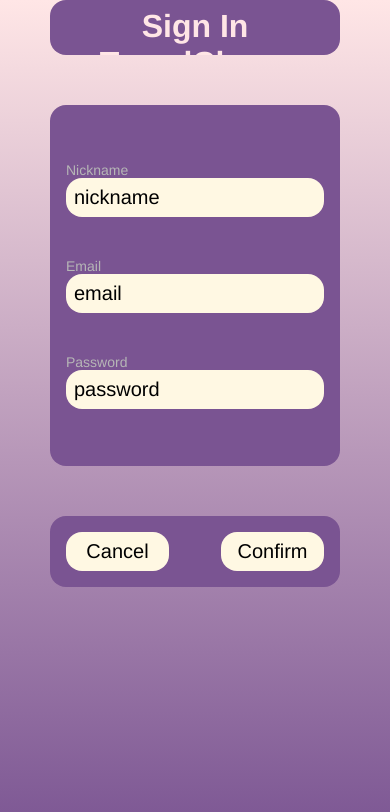
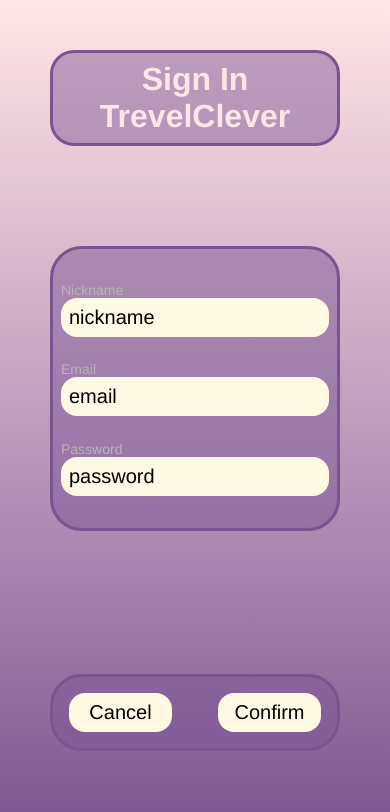
Before and after one commit to TrueBass/trevelClever, a React Native app: screen / in a window 390 px wide. Shown: the top 812 px of the page. Built offline with nearby package versions, Linux system fonts and the light colour scheme; no server answers.

Commit message:
created screen SignForm in screens folder where were moved all components and fuctions related to user signing in: userInput variables, button handlers, backend logic

```diff
--- a/App.js
+++ b/App.js
@@ -1,5 +1,5 @@
 // react components imports
-import {useState} from 'react';
+import { useState } from 'react';
 import {
   StyleSheet,
   View,
@@ -15,105 +15,17 @@
 
 // custom components imports:
 // for code minimalization
-import Title from './components/Title';
-import InputField from './components/InputField';
-import PrimaryButton from './components/PrimaryButton';
+import SigninForm from './screens/SinginForm';
 
 export default function App() {
 
-  const [userInputNickname, setUserInputNickname] = useState('');
-  const [userInputEmail, setUserInputEmail] = useState('');
-  const [userInputPasswd, setUserInputPasswd] = useState('');
-
-  function confirmButtonHandler (){
-    if (userInputEmail.trim() === '' ||
-        userInputNickname.trim() === '' ||
-        userInputPasswd.trim() === '') {
-      alert('Please fill in all fields.');
-      cancelButtonHandler();
-      return;
-    }
-
-    const userData = {
-      nickname: userInputNickname,
-      email: userInputEmail,
-      password: userInputPasswd
-    };
-
-    const newKey = push(child(ref(db), 'users')).key;
-
-    set(ref(db, 'users/' + newKey), userData).then(() => {
-      Alert.alert(
-        "Registration Successful",
-        "U have been registered successfully"
-      );
-      setUserInputEmail('');
-      setUserInputPasswd('');
-      setUserInputNickname('');
-    }).catch((error) => {
-      Alert.alert(
-      "Registration Fail",
-      "An error occured during registration");
-      console.log("Registration failed",error);
-    });
-  }
-
-  function cancelButtonHandler(){
-    if(!(userInputEmail || userInputNickname || userInputPasswd))
-      return;
-    setUserInputEmail('');
-    setUserInputPasswd('');
-    setUserInputNickname('');
-  }
-
   return (
-    <LinearGradient colors={['#FFE6E6','#7a5492']} style={styles.gradientComponent}>
+    <LinearGradient
+      colors={['#FFE6E6','#7a5492']}
+      style={styles.gradientComponent}
+    >
       <SafeAreaView style={styles.gradientComponent}>
-        <View style={styles.textDash}>
-          <Title>Sign In TrevelClever</Title>
-        </View>
-        <View style={styles.mainScreen}>
-          <View style={styles.textInputView}>
-            <InputField
-              fieldName={'Nickname'}
-              placeholder={'nickname'}
-              onChangeText={(userNicknameValue) => {
-                setUserInputNickname(userNicknameValue)
-              }}
-              value={userInputNickname}
-            />
-            <InputField
-              fieldName={'Email'}
-              placeholder={'email'}
-              value={userInputEmail}
-              onChangeText={(userEmailValue) =>
-                setUserInputEmail(userEmailValue)
-              }
-            />
-            <InputField
-              fieldName={'Password'}
-              placeholder={'password'}
-              value={userInputPasswd}
-              onChangeText={(userPasswdValue) =>
-                setUserInputPasswd(userPasswdValue)
-              }
-            />
-          </View>
-          <View style={styles.buttonsComponent}>
-            <View style={styles.buttonsBackGround}>
-              <PrimaryButton
-                onPress={cancelButtonHandler}
-              >
-                Cancel
-              </PrimaryButton>
-              <PrimaryButton
-                onPress={confirmButtonHandler}
-              >
-                Confirm
-              </PrimaryButton>
-            </View>
-          </View>
-        </View>
+        <SigninForm />
       </SafeAreaView>
     </LinearGradient>
   );
@@ -125,44 +37,4 @@
     flexDirection: 'column',
     justifyContent: 'center'
   },
-  mainScreen: {
-    flex: 20,
-    flexDirection: 'column',
-    justifyContent: 'space-around',
-  },
-  textDash: {
-    flex: 1,
-    padding: 8,
-    marginHorizontal: 50,
-    borderRadius: 16,
-    backgroundColor: '#7a5492',
-    overflow: 'hidden'
-  },
-  textInputView: {
-    flex: 1,
-    flexDirection: 'column',
-    justifyContent: 'space-evenly',
-    margin: 50,
-    padding: 16,
-    borderRadius: 16,
-    backgroundColor: '#7a5492',
-    overflow: 'hidden'
-  },
-  buttonsComponent: {
-    flex: 1,
-    flexDirection: 'row',
-    justifyContent: 'center',
-    alignItems: 'baseline',
-  },
-  buttonsBackGround: {
-    flex: 1,
-    flexDirection: 'row',
-    justifyContent: 'space-between',
-    alignContent: 'space-between',
-    padding: 16,
-    marginHorizontal: 50,
-    borderRadius: 16,
-    backgroundColor: '#7a5492',
-    overflow: 'hidden'
-  }
 });
--- /dev/null
+++ b/screens/SinginForm.js
@@ -0,0 +1,155 @@
+import { View, StyleSheet, Alert } from "react-native";
+import { useState } from "react";
+
+import { db } from "../backend/config"
+import { ref, set, push, child } from "firebase/database";
+
+import Title from '../components/Title';
+import InputField from '../components/InputField';
+import PrimaryButton from '../components/PrimaryButton';
+
+function SigninForm(){
+
+    const [userInputNickname, setUserInputNickname] = useState('');
+    const [userInputEmail, setUserInputEmail] = useState('');
+    const [userInputPasswd, setUserInputPasswd] = useState('');
+
+    function confirmButtonHandler (){
+        if (userInputEmail.trim() === '' ||
+            userInputNickname.trim() === '' ||
+            userInputPasswd.trim() === '') {
+          alert('Please fill in all fields.');
+          cancelButtonHandler();
+          return;
+        }
+
+        const userData = {
+          nickname: userInputNickname,
+          email: userInputEmail,
+          password: userInputPasswd
+        };
+
+        const newKey = push(child(ref(db), 'users')).key;
+
+        set(ref(db, 'users/' + newKey), userData).then(() => {
+          Alert.alert(
+            "Registration Successful",
+            "U have been registered successfully"
+          );
+          setUserInputEmail('');
+          setUserInputPasswd('');
+          setUserInputNickname('');
+        }).catch((error) => {
+          Alert.alert(
+          "Registration Fail",
+          "An error occured during registration");
+          console.log("Registration failed",error);
+        });
+      }
+
+      function cancelButtonHandler(){
+        if(!(userInputEmail || userInputNickname || userInputPasswd))
+          return;
+        setUserInputEmail('');
+        setUserInputPasswd('');
+        setUserInputNickname('');
+      }
+
+    return (
+        <View style={styles.mainScreen}>
+            <View style={styles.textDash}>
+                <Title>Sign In TrevelClever</Title>
+            </View>
+            <View style={styles.inputComponent}>
+                <InputField
+                    fieldName={'Nickname'}
+                    placeholder={'nickname'}
+                    onChangeText={(userNicknameValue) => {
+                        setUserInputNickname(userNicknameValue)
+                    }}
+                    value={userInputNickname}
+                />
+                <InputField
+                    fieldName={'Email'}
+                    placeholder={'email'}
+                    value={userInputEmail}
+                    onChangeText={(userEmailValue) =>
+                        setUserInputEmail(userEmailValue)
+                    }
+                />
+                <InputField
+                    fieldName={'Password'}
+                    placeholder={'password'}
+                    value={userInputPasswd}
+                    onChangeText={(userPasswdValue) =>
+                        setUserInputPasswd(userPasswdValue)
+                    }
+                />
+            </View>
+            <View style={styles.buttonsComponent}>
+                <View style={styles.buttonsBackGround}>
+                    <PrimaryButton
+                        onPress={cancelButtonHandler}
+                    >
+                        Cancel
+                    </PrimaryButton>
+                    <PrimaryButton
+                        onPress={confirmButtonHandler}
+                    >
+                        Confirm
+                    </PrimaryButton>
+                </View>
+            </View>
+        </View>
+    );
+}
+
+export default SigninForm;
+
+const styles = StyleSheet.create({
+    mainScreen: {
+        flex: 1,
+        flexDirection: 'column',
+        justifyContent: 'space-evenly',
+      },
+      textDash: {
+        padding: 8,
+        margin: 50,
+        borderRadius: 24,
+        borderWidth: 3,
+        backgroundColor: "#7a549277",
+        borderColor: '#7a5492',
+        overflow: 'hidden',
+      },
+      inputComponent: {
+        flex: 10,
+        flexDirection: 'column',
+        justifyContent: 'space-evenly',
+        padding: 8,
+        margin: 50,
+        borderRadius: 32,
+        borderWidth: 3,
+        backgroundColor: "#7a549277",
+        borderColor: '#7a5492',
+        overflow: 'hidden'
+      },
+      buttonsComponent: {
+        flex: 10,
+        flexDirection: 'row',
+        justifyContent: 'space-evenly',
+        alignItems: 'center',
+        marginHorizontal: 50,
+      },
+      buttonsBackGround: {
+        flex: 1,
+        flexDirection: 'row',
+        justifyContent: 'space-between',
+        alignContent: 'space-between',
+        padding: 16,
+        borderRadius: 32,
+        borderWidth: 3,
+        backgroundColor: "#7a549277",
+        borderColor: '#7a5492',
+        overflow: 'hidden'
+      }
+});
```
